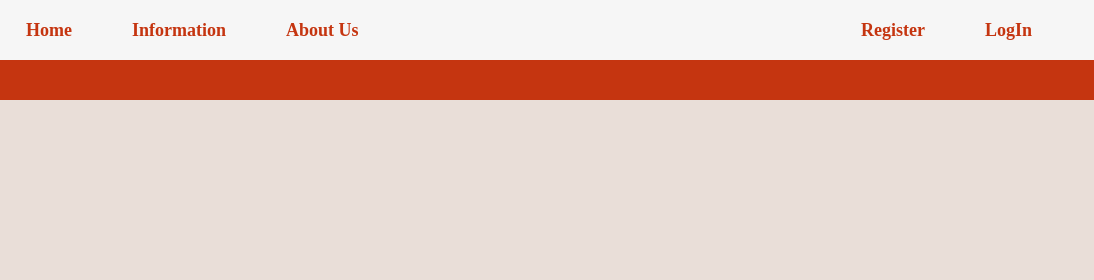
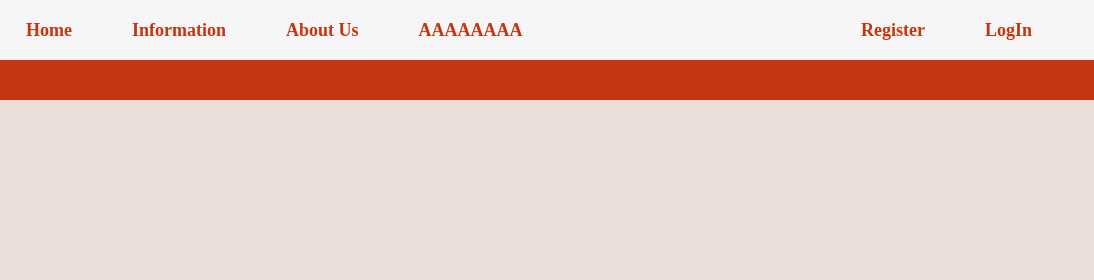
Before and after one commit to TryPutraw/tryzan.github.io, a plain HTML site: page index.html in a window 1280 px wide. Shown: the top 280 px of the page, 186-1280 px from the left. Drawn offline with Linux system fonts and the light colour scheme.

Commit message:
Update index.html

```diff
--- a/index.html
+++ b/index.html
@@ -24,6 +24,7 @@
                                 <li><a href="#">Home</a></li>
                                 <li><a href="#">Information</a></li>
                                 <li><a href="#">About Us</a></li>
+                                <li><a href="#" class="asal">AAAAAAAA</a></li>
                             </ul>
                             <ul class="nav-right-links">
                                 <li><a href="#">LogIn</a></li>
```
